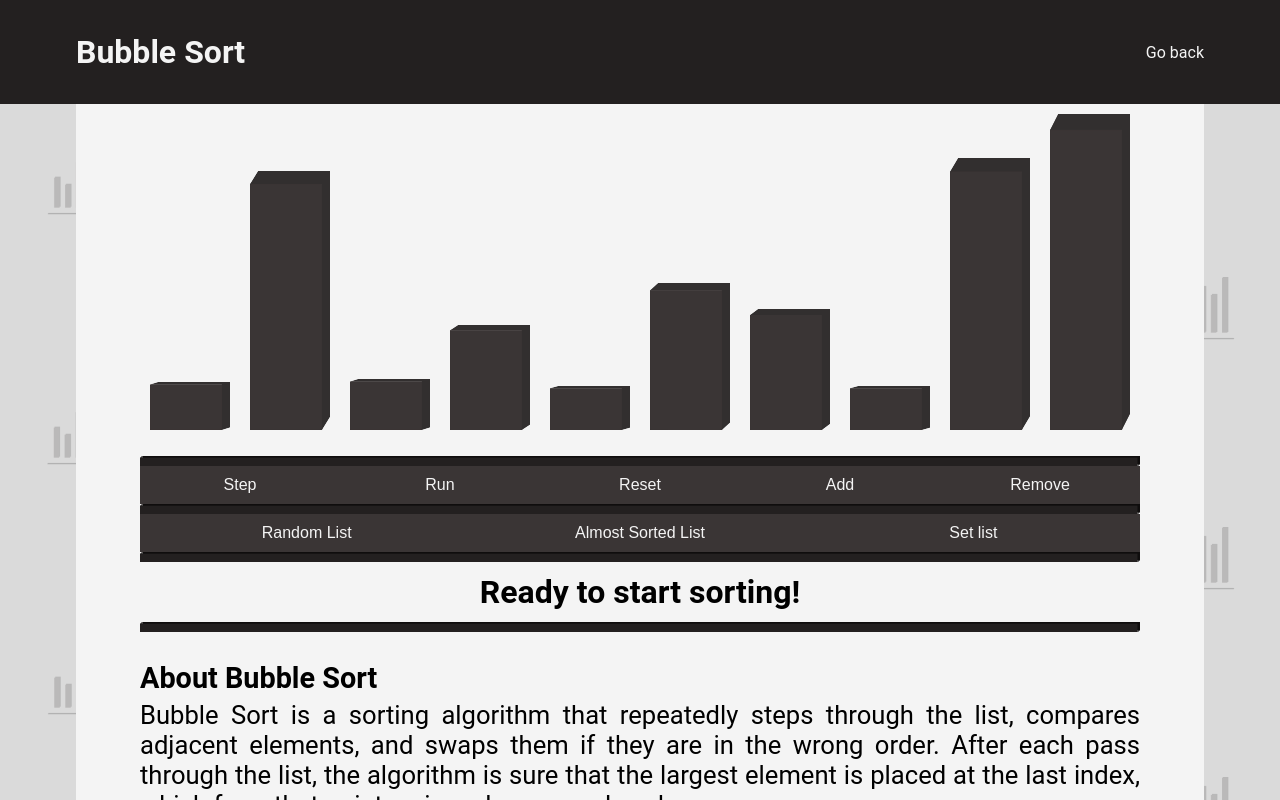
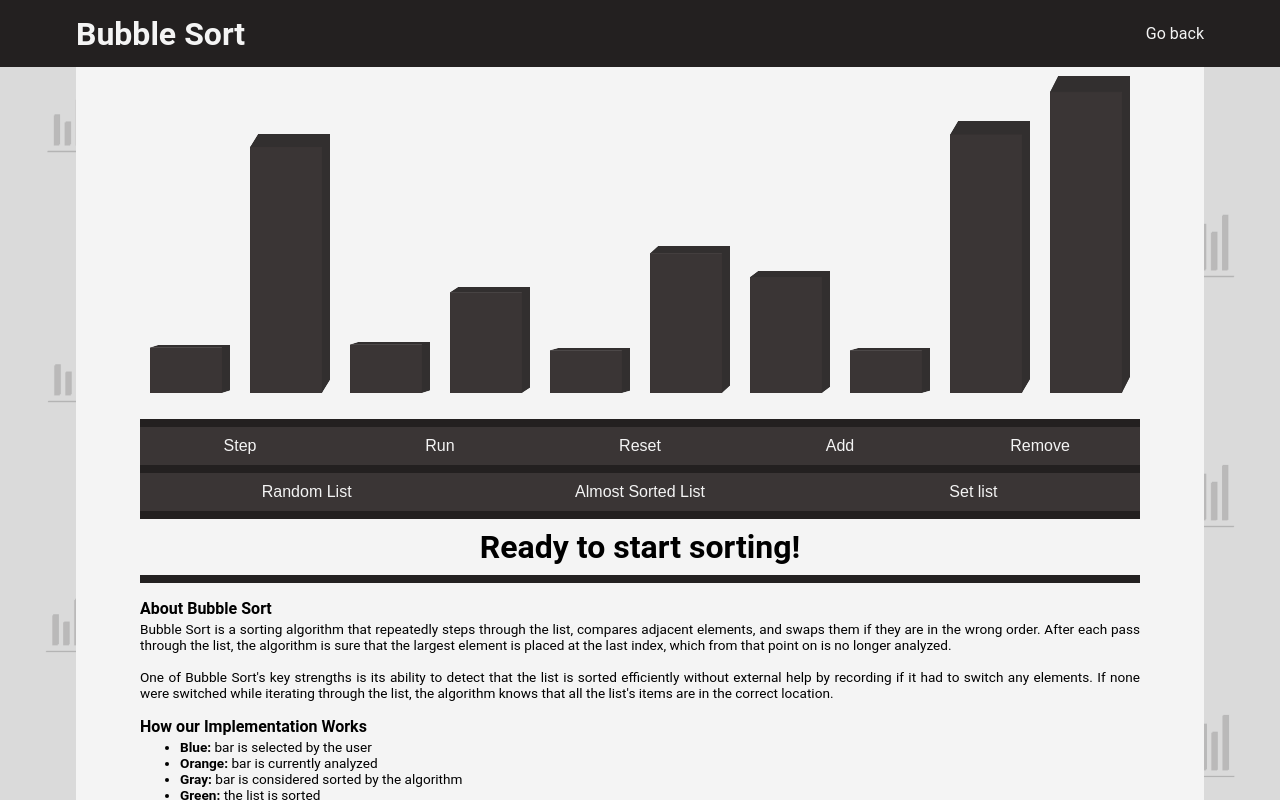
Before and after one commit to OtavioPiza/algorithm-visualizer, a React (Create React App) app: page /#/bubblesort in a window 1280 px wide. Shown: the top 800 px of the page. Built offline with nearby package versions, Linux system fonts and the light colour scheme.

Commit message:
Styling done!

```diff
--- a/src/BubbleSort.js
+++ b/src/BubbleSort.js
@@ -1,7 +1,8 @@
 import React from 'react'
 import bubbleSort from './algorithms/sorting/bubbleSort'
-import arrayManager from './services/arrayManager';
+import arrayManager from './services/arrayManager'
 import ArraySorter from './components/ArraySorter'
+import './styles/BubbleSort.css'
 
 
 const BubbleSort = () => {
--- a/src/algorithms/sorting/bubbleSort.js
+++ b/src/algorithms/sorting/bubbleSort.js
@@ -74,13 +74,14 @@ const about = () => (
             swaps them if they are in the wrong order. After each pass through the list, the algorithm is sure that the
             largest element is placed at the last index, which from that point on is no longer analyzed.
             <br />
+            <br />
             One of Bubble Sort's key strengths is its ability to detect that the list is sorted efficiently without
             external help by recording if it had to switch any elements. If none were switched while iterating through the
             list, the algorithm knows that all the list's items are in the correct location.
         </p>
 
         <h3>
-            How our implementation Works
+            How our Implementation Works
         </h3>
 
         <ul>
--- /dev/null
+++ b/src/styles/BubbleSort.css
@@ -0,0 +1,21 @@
+.ArraySorter .Sorter .Implementation, .About {
+    font-size: min(1.7vh, 1.7rem);
+}
+
+.ArraySorter .Sorter .About {
+    text-align: justify;
+}
+
+.ArraySorter .Sorter .Implementation h3, .About h3  {
+    font-size: min(2vh, 2rem);
+    margin-bottom: 0;
+}
+
+.ArraySorter .Sorter .About p, ul  {
+    margin-top: 0.2rem;
+}
+
+.ArraySorter .Sorter .Implementation pre {
+    white-space: pre-wrap;
+    margin-top: 0.2rem;
+}
--- a/src/styles/components/ArraySorter.css
+++ b/src/styles/components/ArraySorter.css
@@ -24,6 +24,7 @@
 
     width: min(90vw, 1000px);
     min-height: 94vh;
+
     padding-left: max(5vw, 10px);
     padding-right: max(5vw, 10px);
 
@@ -32,7 +33,7 @@
 
 .ArraySorter .Sorter .ControlPanel {
     display: grid;
-    grid-template-rows: 1fr;
+    grid-template-rows: auto;
     grid-template-columns: 1fr 1fr 1fr 1fr 1fr;
 
     min-height: 3vh;
@@ -49,8 +50,10 @@
 
 .ArraySorter .Sorter .ArrayManager {
     display: grid;
-    grid-template-rows: 1fr;
+    grid-template-rows: auto;
     grid-template-columns: 1fr 1fr 1fr;
+
+    min-height: 3vh;
 }
 
 .ArraySorter .Sorter .ArrayManager .Button {
@@ -62,36 +65,18 @@
     font-size: min(2vh, 2rem);
 }
 
-/* TODO implement this somewhere else */
-
 .ArraySorter .Sorter .Status {
-    min-height: 7.5vh;
+    min-height: min(7vh, 8rem);
 
     display: flex;
     justify-content: center;
-
 }
 
 .ArraySorter .Sorter .Status h1 {
     text-align: center;
     align-self: center;
+
     margin: 0;
+
+    size: min(2vh, 2rem);
 }
-
-.ArraySorter .Sorter .About, .Implementation {
-    font-size: 1.6rem;
-    margin: 0;
-}
-
-.ArraySorter .Sorter .Implementation pre, .About p {
-    margin-top: 0;
-}
-
-.ArraySorter .Sorter .About p {
-    text-align: justify;
-}
-
-.ArraySorter .Sorter .Implementation h3, .About h3  {
-    font-size: 1.8rem;
-    margin-bottom: 0.3rem;
-}
--- a/src/styles/components/BottomBar.css
+++ b/src/styles/components/BottomBar.css
@@ -1,11 +1,6 @@
 footer {
-    background-image: url('./icons/bottom-bar.svg');
-    background-position: center;
-    background-size: 100% 100%;
-    background-repeat: no-repeat;
-
-    margin: auto;
+    background-color: var(--text-light-gray);
 
     width: 100%;
-    height: 10px;
+    height: min(10px, 1vh);
 }
```
